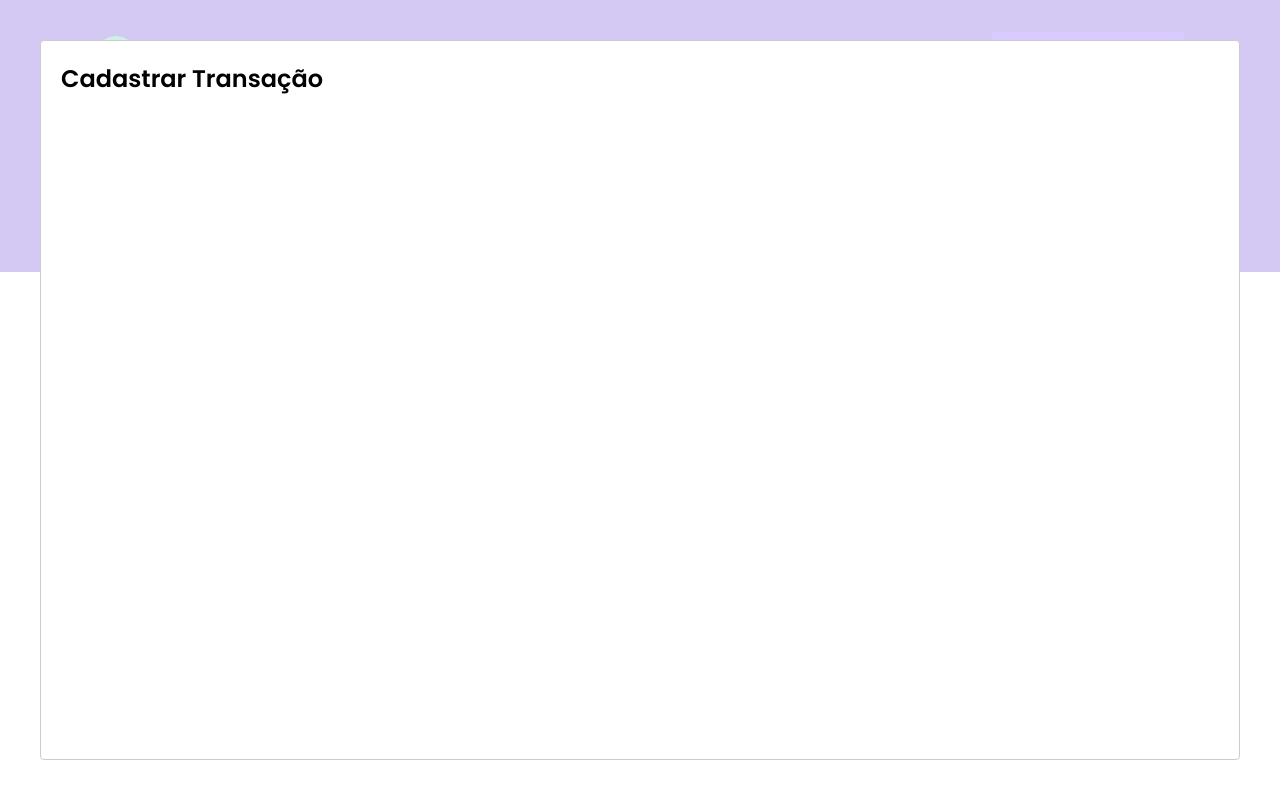
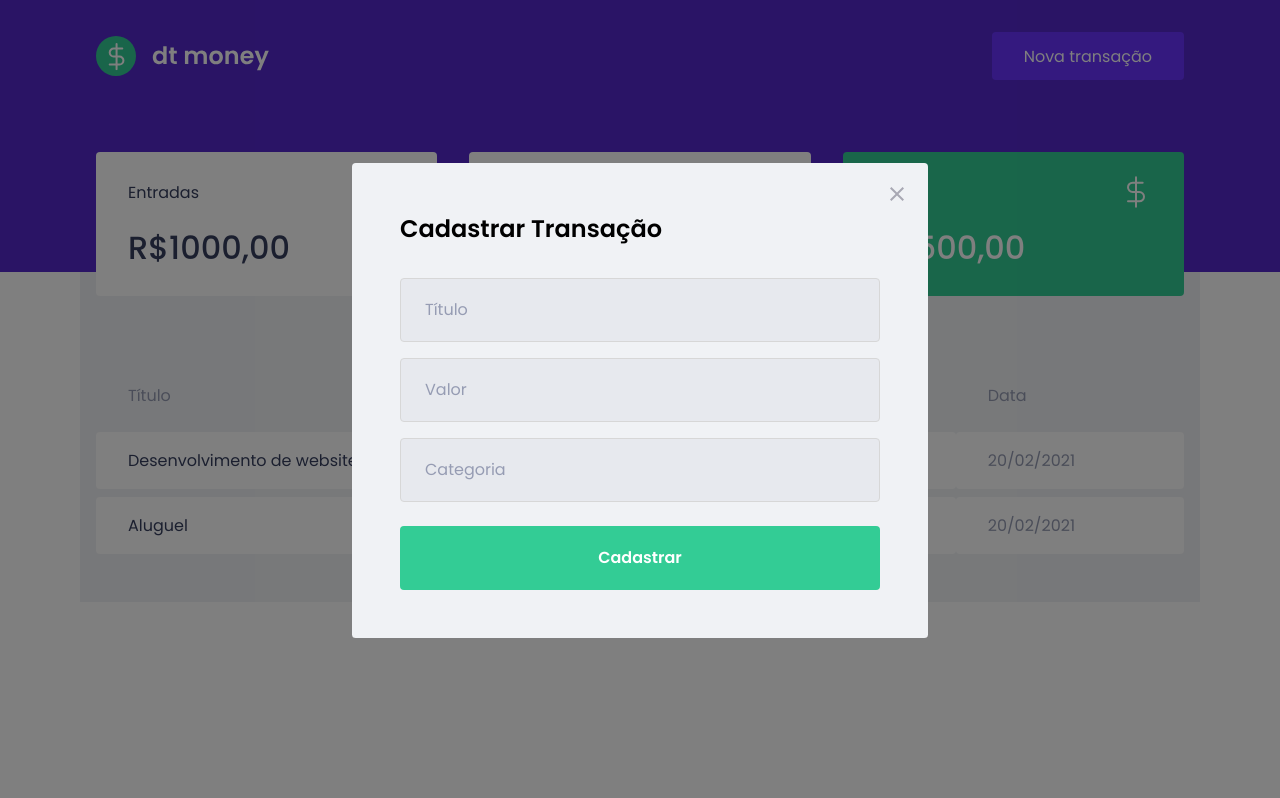
Before and after one commit to Aprendizado-cursos/dtmoney, a React (Create React App) app: page / in a window 1280 px wide. Both pictures are taken after a click on the button "Nova transação". Built offline with nearby package versions, Linux system fonts and the light colour scheme; no server answers; what miragejs would draw is missing.

Commit message:
style: :lipstick: Estilizando modal

```diff
--- a/src/components/NewTransactionModal/index.tsx
+++ b/src/components/NewTransactionModal/index.tsx
@@ -1,14 +1,30 @@
-import Modal  from "react-modal";
+import Modal from "react-modal";
+import { Container } from "./styles";
+import closeImg from "../../assets/close.svg";
 
 interface NewTransactionModalProps {
     isOpen: boolean;
     onRequestClose: () => void;
 }
 
-export function NewTransactionModal({isOpen, onRequestClose}:NewTransactionModalProps) {
+export function NewTransactionModal({ isOpen, onRequestClose }: NewTransactionModalProps) {
     return (
-        <Modal isOpen={isOpen} onRequestClose={onRequestClose}>
-            <h2>Cadastrar Transação</h2>
+        <Modal
+            isOpen={isOpen}
+            onRequestClose={onRequestClose}
+            overlayClassName="react-modal-overlay"
+            className="react-modal-content"
+        >
+            <button type="button" onClick={onRequestClose} className="react-modal-close">
+                <img src={closeImg} alt="Fecha modal"></img>
+            </button>
+            <Container>
+                <h2>Cadastrar Transação</h2>
+                <input placeholder="Título"></input>
+                <input type="number" placeholder="Valor"></input>
+                <input placeholder="Categoria"></input>
+                <button type="submit">Cadastrar</button>
+            </Container>
         </Modal>
     );
 }
--- a/src/components/NewTransactionModal/styles.ts
+++ b/src/components/NewTransactionModal/styles.ts
@@ -1,5 +1,49 @@
 import styled from "styled-components";
 
-export const Container = styled.main`
+export const Container = styled.form`
+    h2 {
+        color: var(--text-title-color);
+        font-size: 1.5rem;
+        margin-bottom: 2rem;
+    }
 
+    input {
+        width: 100%;
+        padding: 0 1.5rem;
+        height: 4rem;
+        border-radius: 0.25rem;
+
+        border: 1px solid #d7d7d7;
+        background: #e7e9ee;
+
+        font-weight: 400;
+        font-size: 1rem;
+
+        &::placeholder {
+            color: var(--text-body);
+        }
+
+        & + input {
+            margin-top: 1rem;
+        }
+    }
+
+    button[type="submit"] {
+        width: 100%;
+        pad: 0 1.5rem;
+        height: 4rem;
+        background: var(--green);
+        color: #fff;
+        border-radius: 0.25rem;
+        border: 0;
+        font-size: 1rem;
+        margin-top: 1.5rem;
+        font-weight: 600;
+
+        transition: filter 0.2s;
+
+        &:hover {
+            filter: brightness(0.9);
+        }
+    }
 `;
--- a/src/styles/global.ts
+++ b/src/styles/global.ts
@@ -55,4 +55,39 @@ button{
     opacity:0.6;
     cursor:not-allowed;
 }
+
+.react-modal-overlay{
+    background: rgba(0,0,0,0.5);
+    position: fixed;
+    top:0;
+    bottom:0;
+    right:0;
+    left:0;
+    display: flex;
+    justify-content: center;
+    align-items: center;
+}
+.react-modal-content{
+    width: 100%;
+    max-width: 576px;
+    background: var(--background);
+    padding: 3rem;
+    position: relative;
+    border-radius: 0.24rem;
+}
+
+.react-modal-close{
+    position: absolute;
+    right: 1.5rem;
+    top: 1.5rem;
+    border: 0;
+    background: transparent;
+
+    transition: filter 0.2s;
+
+    &:hover {
+        filter: brightness(0.8);
+    }
+}
+
 `;
```
